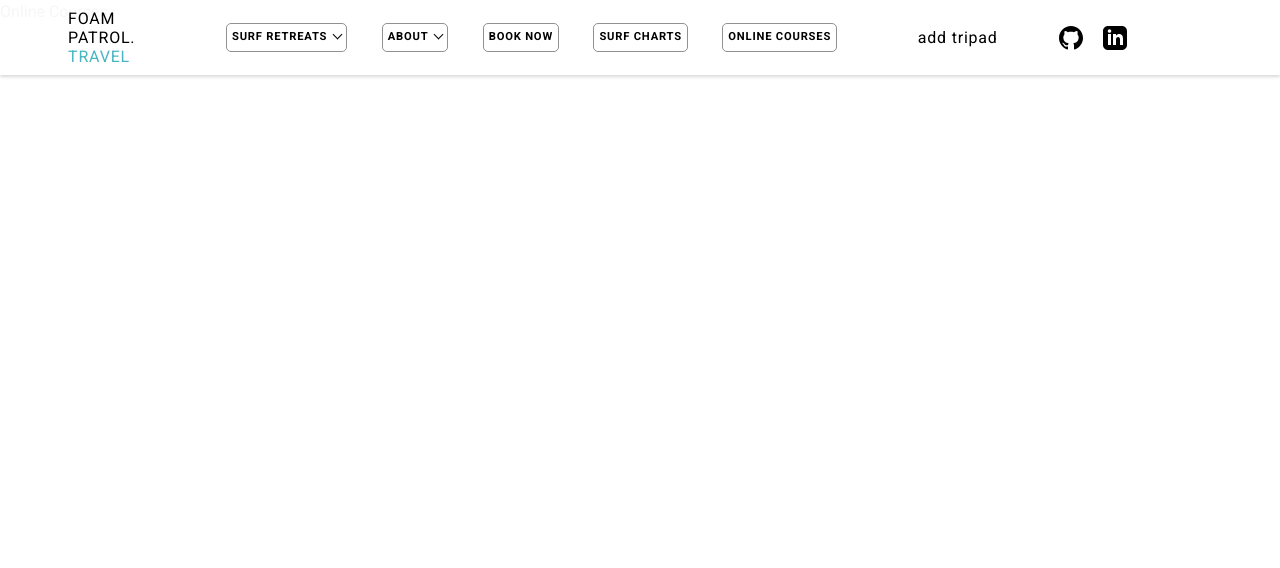
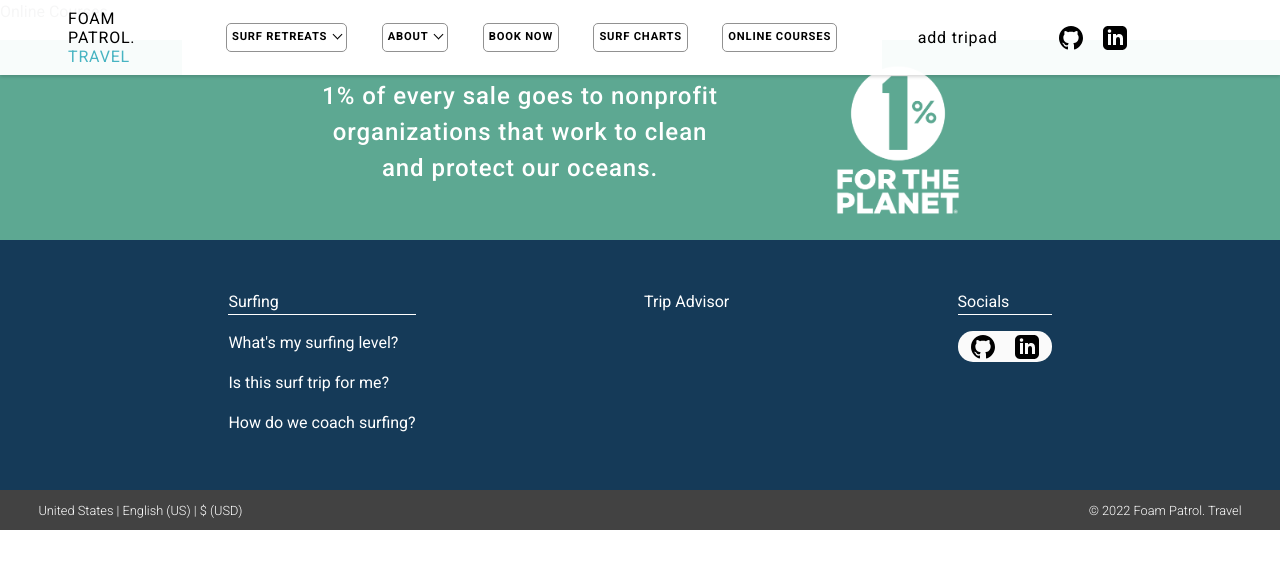
Before and after one commit to AaronoKwok/foam-patrol2, a React (Create React App) app: page /onlineCourses in a window 1280 px wide. Shown: the top 568 px of the page. Built offline with nearby package versions, Linux system fonts and the light colour scheme.

Commit message:
footer additions

```diff
--- a/public/index.css
+++ b/public/index.css
@@ -123,11 +123,84 @@ nav {
 
 /* Footer Component */
 
+.one-percent {
+  display: flex;
+  height: 200px;
+  background-color: rgb(93, 168, 146); /* rgb(233, 224, 148) */
+  justify-content: space-between;
+  align-items: center;
+}
 
+.one-percent-desc {
+  margin-left: 25%;
+  margin-right: 5%;
+  color: white;
+  font-size: 1.5em;
+  width: 400px;
+  font-weight: 500;
+  letter-spacing: 0.04em;
+  text-align: center;
+}
 
+.one-percent-link {
+  margin-right: 25%;
+}
 
+.one-percent-img {
+  height: 150px;
+}
 
+.footer-mid {
+  color: white;
+  display: flex;
+  justify-content: space-evenly;
+  padding-top: 50px;
+  height: 250px;
+  background-color: rgb(21, 58, 88);
+}
 
+.footer-surf {
+  border-bottom: 1px solid white;
+}
+
+.footer-surf-questions:link {
+  color: white;
+}
+.footer-surf-questions:visited {
+  color: white;
+}
+.footer-surf-questions:hover {
+  border: none;
+}
+
+.footer-socials {
+  border-bottom: 1px solid white;
+}
+
+.footer-socials-background {
+  background-color: rgb(250, 250, 250);
+  padding: 3px;
+  border-radius: 15px;
+}
+
+.footer-base {
+  font-weight: 300;
+  font-size: 0.8em;
+  display: flex;
+  justify-content: space-between;
+  padding-top: 11px;
+  height: 40px;
+  background-color: rgb(66, 66, 66);
+  color: white;
+}
+
+.footer-base-left {
+  margin-left: 3%;
+}
+
+.footer-base-right {
+  margin-right: 3%;
+}
 
 
 
--- a/src/App.js
+++ b/src/App.js
@@ -6,6 +6,7 @@ import BookNow from "./pages/BookNow"
 import OnlineCourses from "./pages/OnlineCourses"
 import Header from "./components/Header"
 import MainPage from "./pages/MainPage"
+import Footer from "./components/Footer"
 
 
 function App() {
@@ -20,6 +21,8 @@ function App() {
                 <Route path="onlineCourses" element={<OnlineCourses />} />
             </Routes>
 
+            <Footer />
+
         </div>
     )
 }
--- a/src/components/Footer.js
+++ b/src/components/Footer.js
@@ -1,9 +1,38 @@
 import React from "react"
+
+import onePercent from "../images/one-percent.png"
+import githubSVG from "../images/github.svg"
+import linkedinSVG from "../images/linkedin.svg"
 
 function Footer() {
     return (
         <div>
-            footer
+            <section className="one-percent">
+                <p className="one-percent-desc">1% of every sale goes to nonprofit organizations that work to clean and protect our oceans.</p>
+                <a className="one-percent-link" target="_blank" rel="noreferrer" href="https://onepercentfortheplanet.org/"><img className="one-percent-img" src={onePercent} alt="" /></a>
+            </section>
+            <section className="footer-mid">
+                <div>
+                    <p className="footer-surf">Surfing</p>
+                    <p><a className="footer-surf-questions" href="#">What's my surfing level?</a></p>
+                    <p><a className="footer-surf-questions" href="#">Is this surf trip for me?</a></p>
+                    <p><a className="footer-surf-questions" href="#">How do we coach surfing?</a></p>
+                </div>
+                <div>
+                    <p>Trip Advisor</p>
+                </div>
+                <div>
+                    <p className="footer-socials">Socials</p>
+                    <div className="footer-socials-background">
+                        <a className="gh" target="_blank" href="https://github.com/AaronoKwok" rel="noreferrer"><img src={githubSVG} alt=""></img></a>
+                        <a className="lkn" target="_blank" href="https://www.linkedin.com/in/aaronkwok1/" rel="noreferrer"><img src={linkedinSVG} alt=""></img></a>
+                    </div>
+                </div>
+            </section>
+            <section className="footer-base">
+                <p className="footer-base-left">United States | English (US) | $ (USD)</p>
+                <p className="footer-base-right">&#169; 2022 Foam Patrol. Travel</p>
+            </section>
         </div>
     )
 }
--- a/src/pages/MainPage.js
+++ b/src/pages/MainPage.js
@@ -46,8 +46,6 @@ function MainPage() { //to change once have a courses scroll functionality
 
             </section>
 
-            <Footer />
-
         </main>
     )
 }
```
Also changed, not shown: src/images/one-percent.png (added).
